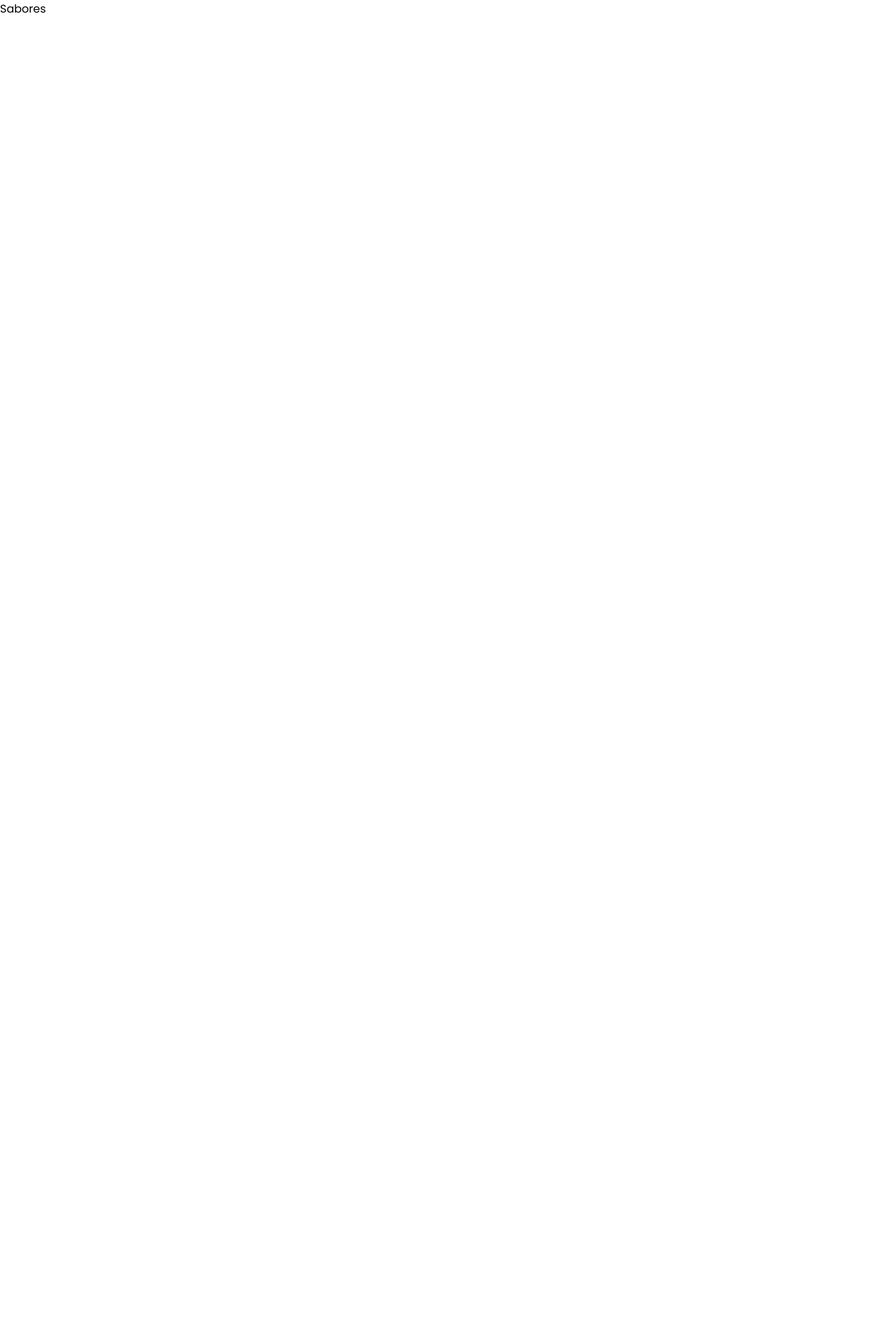
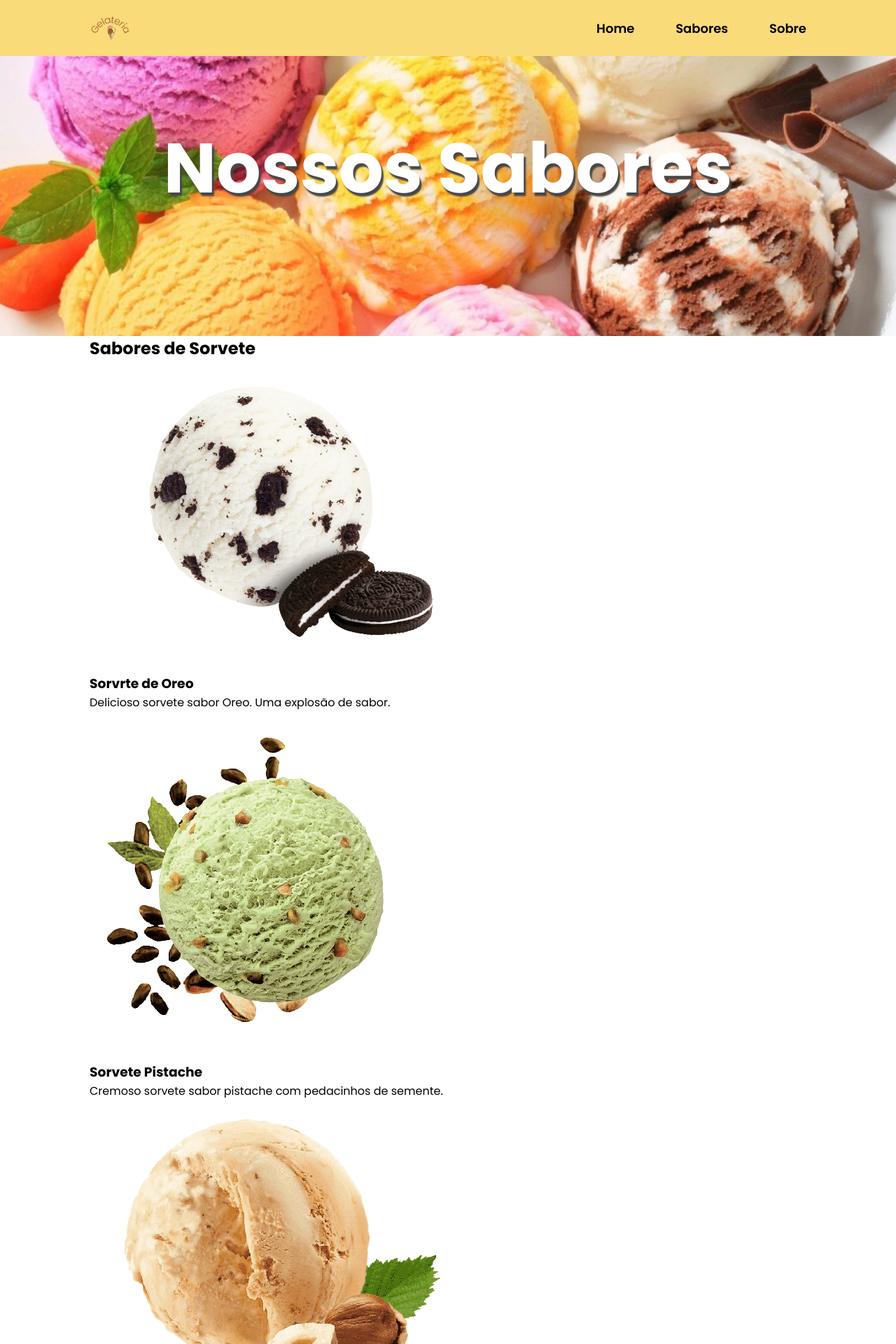
Before and after one commit to anneestevam/projeto_sorveteria, a React (Create React App) app: page /sabores in a window 1280 px wide. Shown: the top 1920 px of the page at 70% size. Before the commit the page ends 800 px from the top, so only its background shows below. Built offline with nearby package versions, Linux system fonts and the light colour scheme.

Commit message:
Página Sabores
Criação  e estilização da página Sabores

```diff
--- a/src/paginas/Home/style.css
+++ b/src/paginas/Home/style.css
@@ -2,7 +2,6 @@
     width: 100%;
     height: 90vh;
     position: relative;
-    margin-top: 60px;
     display: flex;
     align-items: center;
     justify-content: center;
--- a/src/paginas/Sabores/index.js
+++ b/src/paginas/Sabores/index.js
@@ -1,7 +1,64 @@
+import Topo from "../../componentes/Topo";
+import Rodape from "../../componentes/Rodape";
+
+import './style.css'
+
 export default function Sabores() {
     return (
         <div>
-            Sabores
+            <Topo />
+
+            <main>
+                <section className="secao-banner-sabores">
+                    <div className="titulo-secao-sabores">
+                        <h1>Nossos Sabores</h1>
+                    </div>
+                </section>
+
+                <section className="limitar-secao secao-sabores">
+                    <h2>Sabores de Sorvete</h2>
+
+                    <div className="container-sorvetes">
+                        <div className="box-sorvete">
+                            <img src="assets/sabor-oreo.png" alt="sorvete oreo"/>
+                            <h3>Sorvrte de Oreo</h3>
+                            <p>Delicioso sorvete sabor Oreo. Uma explosão de sabor.</p>
+                        </div>
+
+                        <div className="box-sorvete">
+                            <img src="assets/sabor-pistache.png" alt="sorvete pistache"/>
+                            <h3>Sorvete Pistache</h3>
+                            <p>Cremoso sorvete sabor pistache com pedacinhos de semente.</p>
+                        </div>
+
+                        <div className="box-sorvete">
+                            <img src="assets/sabor-cookies-avela.png" alt="sorvete cookies e avelã"/>
+                            <h3>Sorvete Cookies e Avelã</h3>
+                            <p>O nosso melhor sorvete. Você vai adorar o sabor.</p>
+                        </div>
+
+                        <div className="box-sorvete">
+                            <img src="assets/sorbet-kiwi.png" alt="sorvete kiwi"/>
+                            <h3>Sorvete de Kiwi</h3>
+                            <p>Delicioso e refrescante sorvete sabor kiwi. Rico em vitamina C.</p>
+                        </div>
+
+                        <div className="box-sorvete">
+                            <img src="assets/sorbet-morango.png" alt="sorvete morango"/>
+                            <h3>Sorvete de Morango</h3>
+                            <p>Sorvete de morango gourmet. Tradicional e saboroso.</p>
+                        </div>
+
+                        <div>
+                            <img src="assets/sorbet-limao.png" alt="sorvete limão"/>
+                            <h3>Sorvete de Limão Siciliano</h3>
+                            <p>O incrível sorvete gourmet de limão siciliano vai te encantar.</p>
+                        </div>
+                    </div>
+                </section>
+            </main>
+
+            <Rodape />
         </div>
     )
 }
--- /dev/null
+++ b/src/paginas/Sabores/style.css
@@ -0,0 +1,27 @@
+.secao-banner-sabores {
+    width: 100%;
+    height: 60vh;
+    background-image: url('/public/assets/banner-sabores.jpg');
+    background-repeat: no-repeat;
+    background-position: center;
+    background-size: cover;
+    display: flex;
+    position: relative;
+    align-items: center;
+    justify-content: center;
+}
+
+.titulo-secao-sabores {
+    padding: 20px 30px;
+    text-align: center;
+    display: flex;
+    flex-direction: column;
+    align-items: center;
+    justify-content: space-between;
+}
+
+.titulo-secao-sabores h1 {
+    font-size: 100px;
+    color: #fff;
+    text-shadow: 3px 5px 2px #474747;
+}
```
